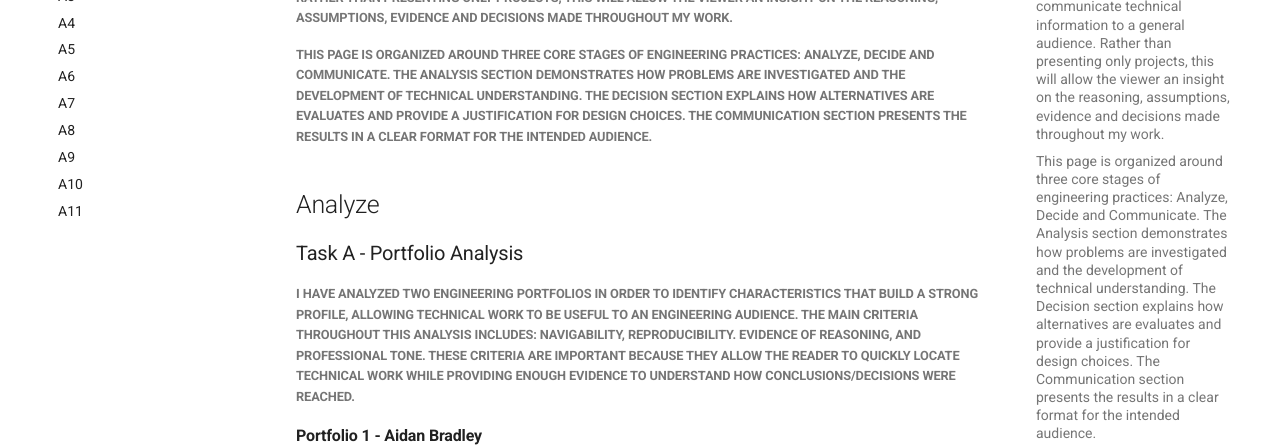
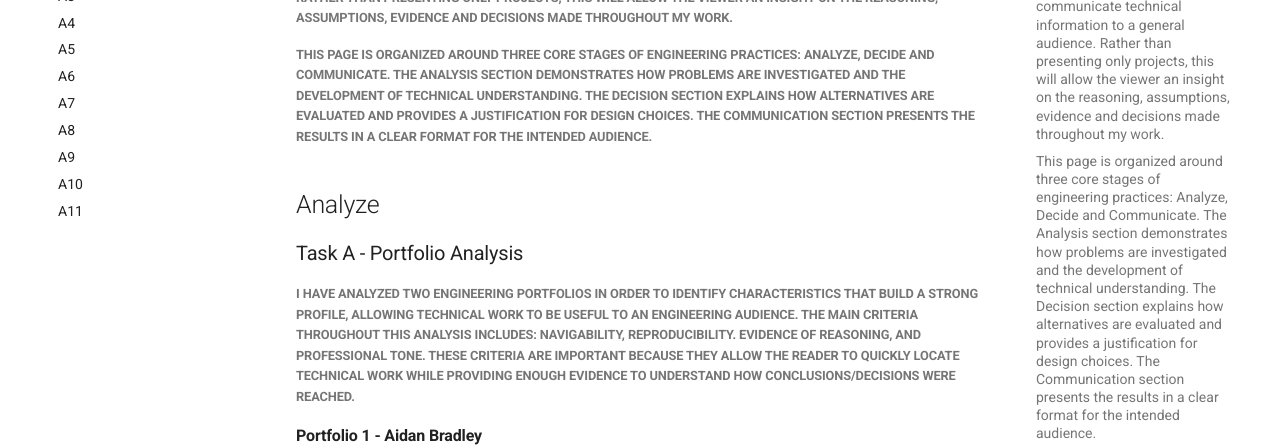
Before and after one commit to akaur-5/design-projects-portfolio, an MkDocs documentation site: the page built from docs/assignments/A01/index.md, in a window 1280 px wide and 1322 px high. Shown: the part 304-751 px from the top of the window. Built offline with MkDocs 1.6.1 and Material for MkDocs 9.7.7, drawn with Linux system fonts in a browser that asks for light colours.

Commit message:
Fix grammar and spelling in portfolio objective
Corrected spelling and grammar in the objective section.

```diff
--- a/docs/assignments/A01/index.md
+++ b/docs/assignments/A01/index.md
@@ -2,7 +2,7 @@
 
 ## Objective
 ##### The objective of this Portfolio is to document my development as an engineer. This will be a demonstration of how I am able to analyze engineering problems, make and defend decisions throughout the design process, and communicate technical information to a general audience. Rather than presenting only projects, this will allow the viewer an insight on the reasoning, assumptions, evidence and decisions made throughout my work.
-##### This page is organized around three core stages of engineering practices: Analyze, Decide and Communicate. The Analysis section demonstrates how problems are investigated and the development of technical understanding. The Decision section explains how alternatives are evaluates and provide a justification for design choices. The Communication section presents the results in a clear format for the intended audience.
+##### This page is organized around three core stages of engineering practices: Analyze, Decide and Communicate. The Analysis section demonstrates how problems are investigated and the development of technical understanding. The Decision section explains how alternatives are evaluated and provides a justification for design choices. The Communication section presents the results in a clear format for the intended audience.
 
 ## Analyze
 ### Task A - Portfolio Analysis
```
